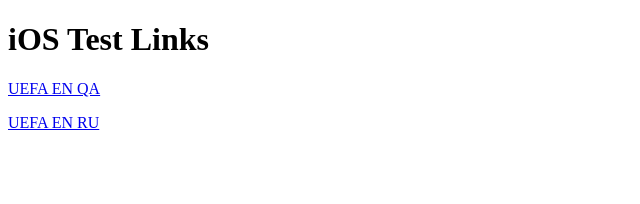
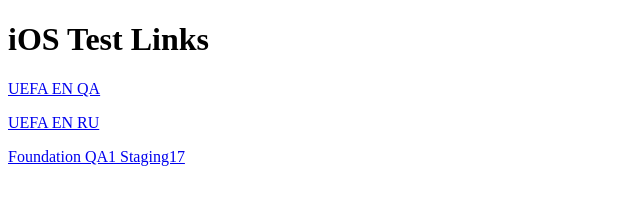
Before and after one commit to sergeymilevich/embedURLs, a plain HTML site: page index.html in a window 1280 px wide. Shown: the whole page, without its empty margins (0-640 px from the left). Drawn offline with Linux system fonts and the light colour scheme.

Commit message:
foundation added

```diff
--- a/index.html
+++ b/index.html
@@ -8,6 +8,7 @@
 <div>
 <p><a href="http://carlsberg.lvis.io/uefa/motm/qa/en">UEFA EN QA</a></p>
 <p><a href="http://carlsberg.lvis.io/uefa/motm/qa/ru">UEFA EN RU</a></p>
+<p><a href="http://apps.lvis.tv/foundation-v17/latest/app.html?h=d215ixosidw7le.cloudfront.net&p=56b946fe-ce66-4bb5-b779-84fc3e3ffb83">Foundation QA1 Staging17</a></p>
 </div>
 </body>
 </html>
```
